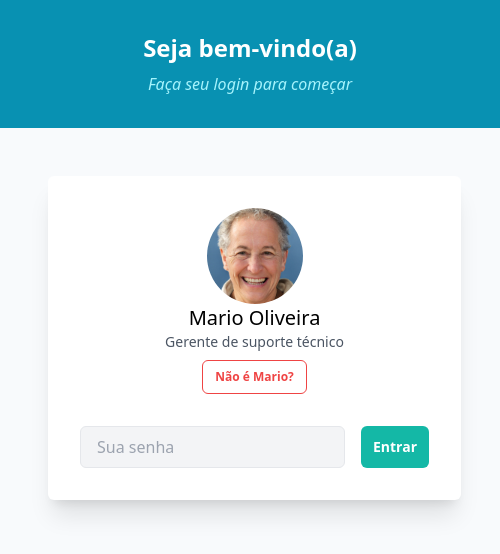
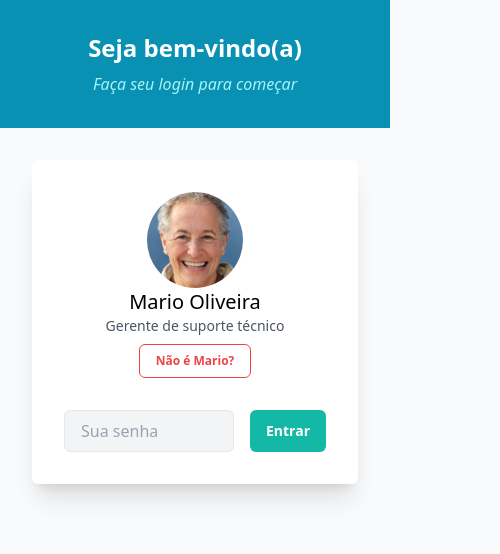
Before and after one commit to allbertuu/pagina-login, a plain HTML site: page index.html in a window 390 px wide. Shown: the whole page, 500 px wide, since content can reach past the window. Drawn offline with Linux system fonts and the light colour scheme.

Commit message:
melhor semântica + melhor responsividade

```diff
--- a/index.html
+++ b/index.html
@@ -8,42 +8,42 @@
     <title>Login | Empresa</title>
 </head>
 <body class="bg-slate-50">
-    <div class="grid grid-cols-1 lg:grid-cols-2">
+    <main class="main">
 
-        <div class="bg-cyan-600 lg:min-h-screen lg:flex lg:items-center p-8 sm:p-12">
+        <section class="area-welcome">
             <div class="flex-grow">
-                <h1 class="text-white font-semibold text-center text-2xl sm:text-5xl mb-2">
+                <h1 class="titulo">
                     Seja bem-vindo(a)
                 </h1>
-                <p class="text-center italic text-cyan-200 sm:text-lg">
+                <p class="subtitulo">
                     Faça seu login para começar
                 </p>
             </div>
-        </div>
+        </section>
 
-        <div class="lg:min-h-screen lg:flex lg:items-center p-12 lg:p-24 xl:p-48">
-            <div class="flex-grow bg-white shadow-xl rounded-md border-gray-300 p-8 min-w-max">
+        <section class="area-login">
+            <div class="card-login">
                 <div class="sm:flex sm:items-center">
-                    <img src="./src/img.jpg" alt="Rosto de um homem" class="sm:flex-shrink-0 mx-auto sm:mx-0 h-24 rounded-full">
+                    <img src="./src/img.jpg" alt="Rosto de um homem" class="card-login-img">
                     <div class="sm:ml-4 sm:text-left text-center">
                         <p class="text-xl">Mario Oliveira</p>
                         <p class="text-sm text-gray-600">Gerente de suporte técnico</p>
                         <div class="mt-2">
-                            <button type="button" class="btn btn-red text-xs">
+                            <button type="button" class="btn btn-red">
                                 Não é Mario?
                             </button>
                         </div>
                     </div>
                 </div>
-                <form class="flex w-full mt-8">
+                <form class="form">
                     <input type="password" name="password" placeholder="Sua senha" class="form-input">
-                    <button type="submit" class="form-button btn btn-teal text-sm">
+                    <button type="submit" class="form-button btn btn-teal">
                         Entrar
                     </button>
                 </form>
             </div>
-        </div>
+        </section>
 
-    </div>
+    </main>
 </body>
 </html>
```
Also changed, not shown: src/style.css.
